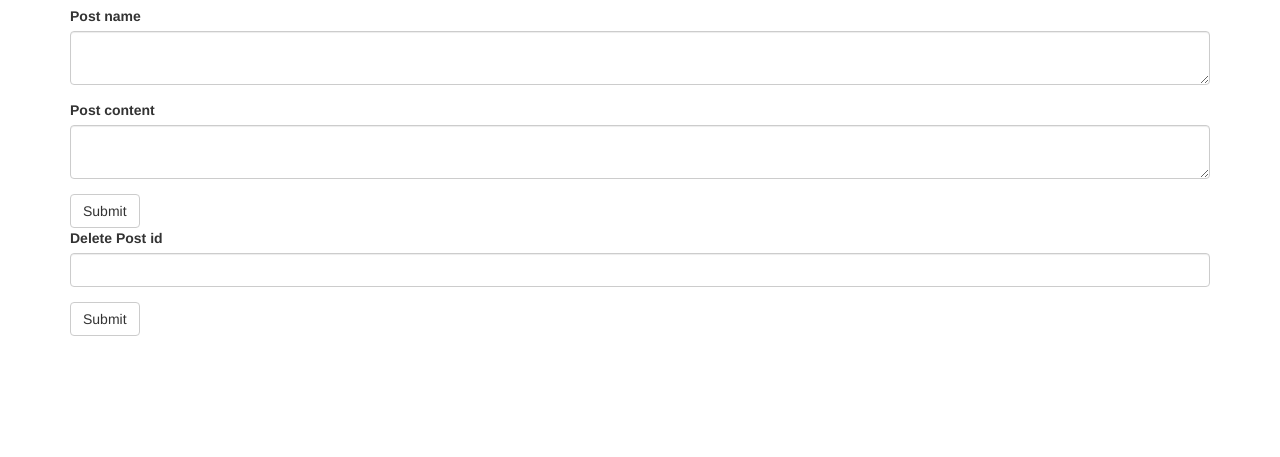
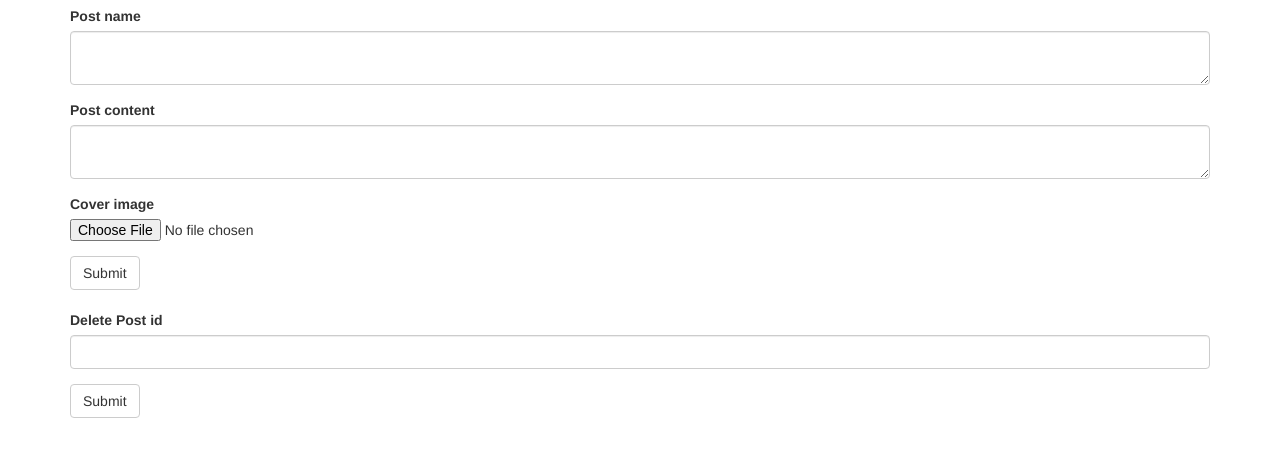
Before and after one commit to chaosssleo/nextdigital, a Flask app: page /addposts in a window 1280 px wide. Shown: the part 255-712 px from the top of the page. Run offline with Flask 2, Linux system fonts and the light colour scheme; the visitor is signed in with stand-in values (Sample User, id 1); data comes from the database, SQL or seed files in the repository; parts of the project's set-up code (start-up, migrations or seed data) failed here and were passed over; some libraries are stand-ins or nearby versions.

Commit message:
add cover image

```diff
--- a/app/__init__.py
+++ b/app/__init__.py
@@ -28,11 +28,10 @@ nav = Nav()
 
 
 
+def create_app(config_class=Config):
+    app = Flask(__name__)
+    app.config.from_object(config_class)
 
-
-def create_app(config_class=Config):
-    app = Flask(__name__, static_url_path = "", static_folder = "tmp")
-    app.config.from_object(config_class)
 
     db.init_app(app)
     migrate.init_app(app, db)
--- a/app/main/forms.py
+++ b/app/main/forms.py
@@ -4,6 +4,7 @@ from wtforms import StringField, SubmitField, \
 from wtforms.validators import ValidationError, DataRequired, Length
 from flask_babel import _, lazy_gettext as _l
 from app.models import User
+from flask_wtf.file import FileRequired
 
 
 
@@ -32,6 +33,7 @@ class PostForm(FlaskForm):
 class newsPostForm(FlaskForm):
     post_title = TextAreaField(_l('Post name'), validators=[DataRequired()])
     newscontent = TextAreaField(_l('Post content'), validators=[DataRequired()])
+    fileName = FileField(_l('Cover image'), validators=[FileRequired()])
     submit = SubmitField(_l('Submit'))
 
 class delnewsPostForm(FlaskForm):
--- a/app/main/routes.py
+++ b/app/main/routes.py
@@ -6,6 +6,12 @@ from app import current_app, db
 from app.main.forms import EditProfileForm, PostForm, newsPostForm, delnewsPostForm
 from app.models import User, Post, newsPost, base_navigation
 from app.main import bp
+from werkzeug.utils import secure_filename
+import os
+
+
+UPLOAD_FOLDER = '/'
+ALLOWED_EXTENSIONS = {'txt', 'pdf', 'png', 'jpg', 'jpeg', 'gif'}
 
 
 @bp.before_request
@@ -42,22 +48,54 @@ def index():
                            prev_url=prev_url,base_configuration=base_configuration)
 
 
+def allowed_file(filename):
+    return '.' in filename and \
+           filename.rsplit('.', 1)[1].lower() in ALLOWED_EXTENSIONS
+
+
 @bp.route('/addposts', methods=['GET', 'POST'])
 @login_required
 def addposts():
     newsform = newsPostForm()
     delform = delnewsPostForm()
+
+    '''if request.method == 'POST':
+        # check if the post request has the file part
+        if 'file' not in request.files:
+            flash('No file part')
+            return redirect(request.url)
+        file = request.files['file']
+        # if user does not select file, browser also
+        # submit an empty part without filename
+        if file.filename == '':
+            flash('No selected file')
+            return redirect(request.url)
+        if file and allowed_file(file.filename):
+            filename = secure_filename(file.filename)
+            file.save(os.path.join(current_app.config['UPLOAD_FOLDER'], filename))
+            print(filename)
+            return redirect(url_for('main.addposts',
+                                    filename=filename))'''
     if newsform.validate_on_submit():
-        post = newsPost(body=newsform.newscontent.data, posttitle=newsform.post_title.data, author=current_user)
+        f = newsform.fileName.data
+        filename = secure_filename(f.filename)
+        print(filename)
+        f.save(os.path.join(current_app.config['UPLOAD_FOLDER'], filename))
+        print(os.path.join(current_app.config['UPLOAD_FOLDER'], filename))
+        '''if newsform.fileName.data:
+            image_data = request.FILES[newsform.fileName.name].read()
+            print(image_data)
+            open(os.path.join(current_app.config['UPLOAD_FOLDER'], newsform.image.data), 'w').write(image_data)'''
+        post = newsPost(body=newsform.newscontent.data, posttitle=newsform.post_title.data, cover_name=filename, author=current_user, )
         db.session.add(post)
         db.session.commit()
-        flash(_('Your post is now live!'))
-        return redirect(url_for('main.index'))
+        flash(_('Your apple daily post is now live!'))
     if delform.validate_on_submit():
         id = delform.postid.data
         delpost = newsPost.query.filter_by(id=id).first()
         db.session.delete(delpost)
         db.session.commit()
+        flash(_('Post id ' + str(id) + ' has been deleted'))
     return render_template('addposts.html', title=_('addnewspost'), form=newsform, delform=delform)
 
 
@@ -100,7 +138,9 @@ def apple_daily():
 @bp.route('/apple_daily/<string:posttitle>', methods=['GET'])
 def apple_daily_route(posttitle):
     new = newsPost.query.filter_by(posttitle=posttitle).first()
-    return render_template('apple_daily_post.html', new=new)
+    image_url = os.path.join(current_app.config['UPLOAD_FOLDER'],new.cover_name)
+    print(image_url)
+    return render_template('apple_daily_post.html', new=new, image_url=image_url)
 
 @bp.route('/move_news')
 @login_required
--- a/app/models.py
+++ b/app/models.py
@@ -96,6 +96,7 @@ class newsPost(db.Model):
     id = db.Column(db.Integer, primary_key=True)
     posttitle = db.Column(db.String(50))
     body = db.Column(db.String(140))
+    cover_name =  db.Column(db.String(50))
     timestamp = db.Column(db.DateTime, index=True, default=datetime.utcnow)
     user_id = db.Column(db.Integer, db.ForeignKey('user.id'))
 
--- a/app/templates/addposts.html
+++ b/app/templates/addposts.html
@@ -5,12 +5,17 @@
     <h1>{{ _('Hi, %(username)s!', username=current_user.username) }}</h1>
     <h1>{{ _('This is add post page') }}</h1>
     <h1>{{ _('add newspost') }}</h1>
-    {% if form %}
+    <div>
+    <form method="POST" enctype="multipart/form-data">
         {{ wtf.quick_form(form) }}
-    {% endif %}
+    </form>
+    <br>
+    </div>
+    <div>
     {% if form %}
         {{ wtf.quick_form(delform) }}
     {% endif %}
+    </div>
         <br>
 
 {% endblock %}
--- a/app/templates/apple_daily_post.html
+++ b/app/templates/apple_daily_post.html
@@ -5,5 +5,9 @@
     <h1>{{ new.posttitle }}</h1>
     <br>
     <p>更新時間：{{ new.timestamp }} &nbsp;&nbsp;ID:{{ new.id }}</p>
+    <br>
+    <div>
+    <img src="{{ url_for('static', filename=new.cover_name) }}">
+    </div>
     <h3>{{ new.body }}</h3>
 {% endblock %}
--- a/config.py
+++ b/config.py
@@ -16,3 +16,5 @@ class Config(object):
     ADMINS = ['your-email@example.com']
     LANGUAGES = ['en', 'es', 'zh']
     POSTS_PER_PAGE = 25
+    UPLOAD_FOLDER = './app/static'
+    ALLOWED_EXTENSIONS = {'txt', 'pdf', 'png', 'jpg', 'jpeg', 'gif'}
```
Also changed, not shown: 4 other files.
